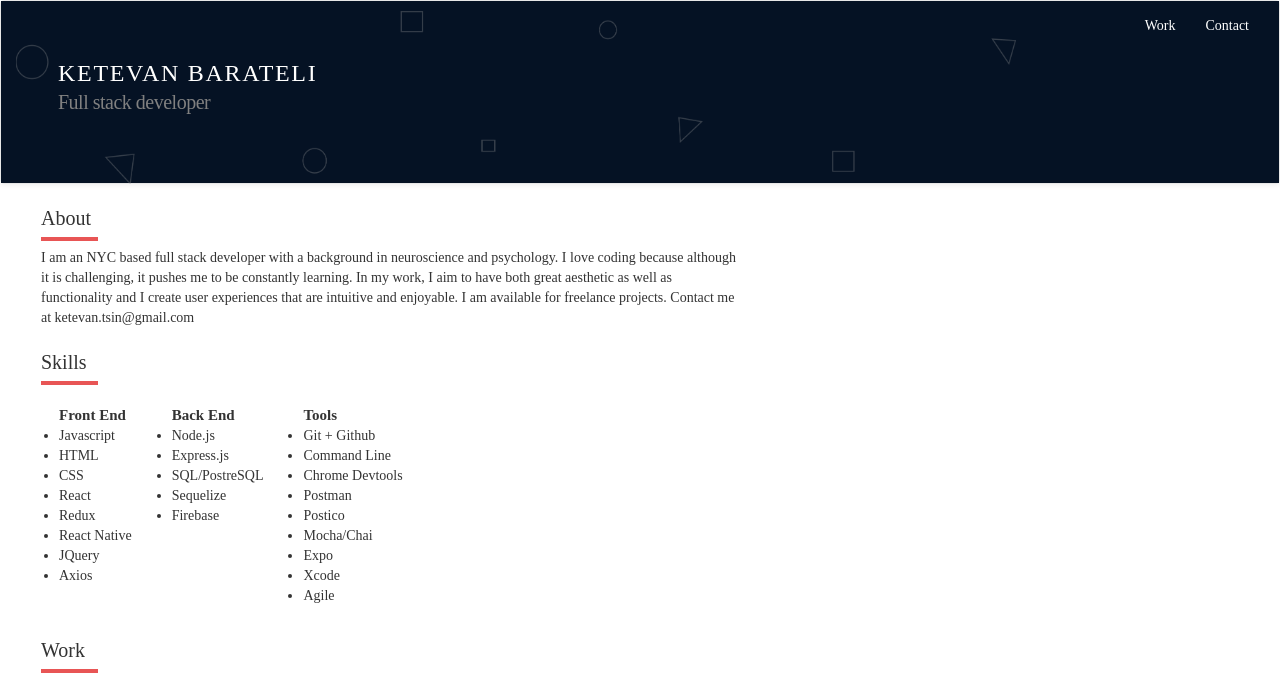
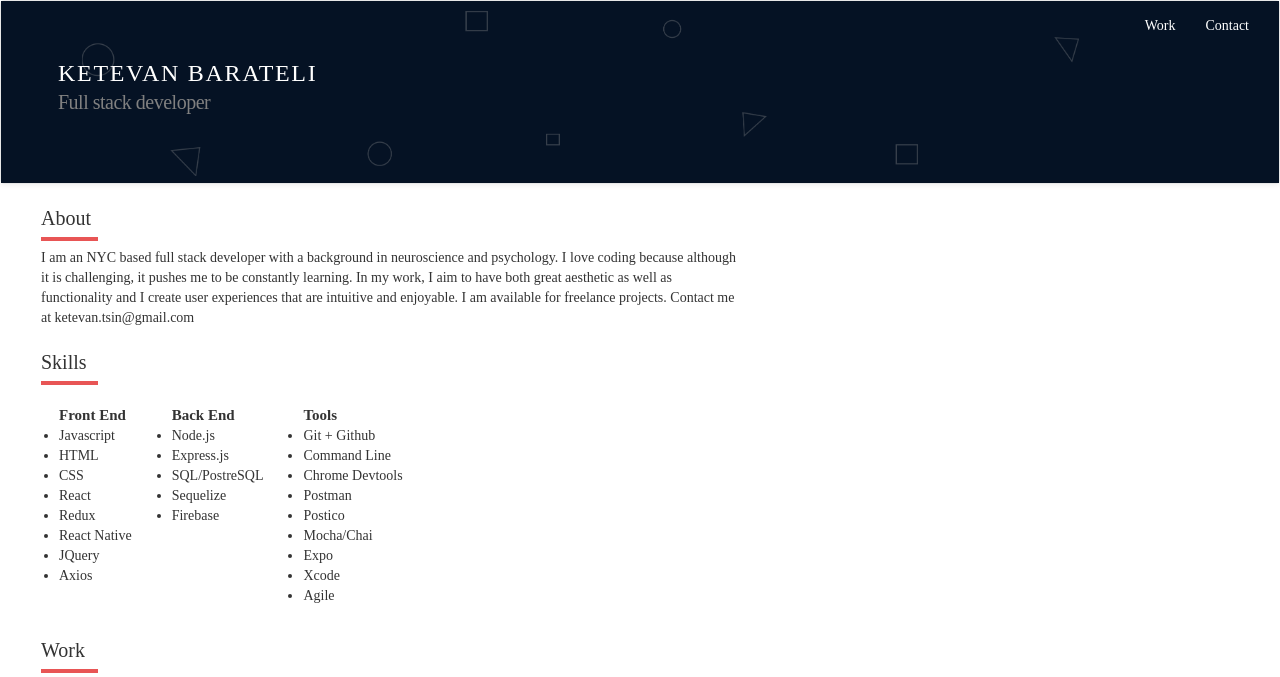
Before and after one commit to Ketevann/personal-web, a React app: page / in a window 1280 px wide. Shown: the top 677 px of the page. Built offline with nearby package versions, Linux system fonts and the light colour scheme.

Commit message:
changed nav bar img size

```diff
--- a/public/styles.css
+++ b/public/styles.css
@@ -576,10 +576,10 @@ div#footer-name {
 #nav-img {
     position: absolute;
     z-index: 0;
-    /* width: 97%; */
-    /* height: 95%; */
+    width: 78%;
+    height: auto;
     top: 10px;
-    width: 1000px;
+    left: 81px;
 }
 
 @media only screen and (min-width: 769px)  {
```
